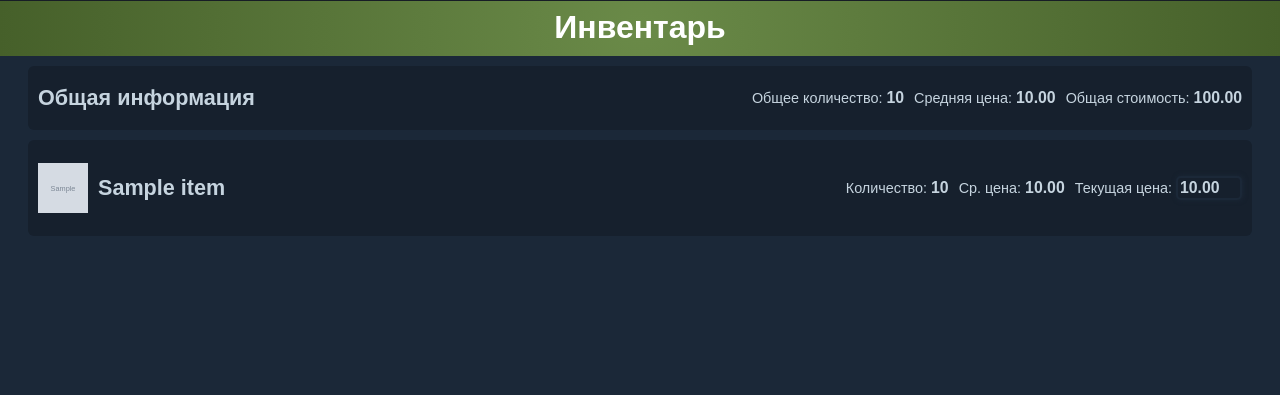
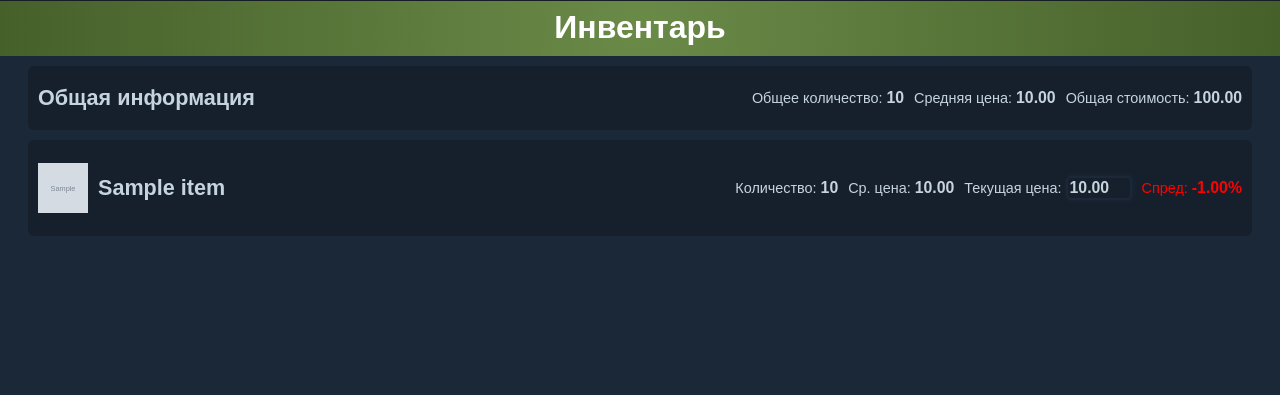
Before and after one commit to AnatoliiBessmertnyi/steam_items, a Django app: page / in a window 1280 px wide. Shown: the part 109-504 px from the top of the page. Run offline with Django 4.2, Linux system fonts and the light colour scheme; tables that the repository leaves empty hold one stand-in row (values such as "Sample post"); grey boxes marked "Sample" are stand-in pictures.

Commit message:
Добавил в модель предметов поле spread. Реализовал его подсчет в обработчике и настроил отображение на главной сайта.

```diff
--- a/steam_items/items/models.py
+++ b/steam_items/items/models.py
@@ -8,6 +8,8 @@ class Item(models.Model):
     quantity = models.IntegerField(default=0)
     total_price = models.FloatField(default=0.0)
     current_price = models.FloatField(default=0.0)
+    spread = models.FloatField(default=0.0)
+
 
     class Meta:
         ordering = ['name']
--- a/steam_items/items/static/css/styles.css
+++ b/steam_items/items/static/css/styles.css
@@ -108,6 +108,18 @@
 input[type="number"]::-webkit-outer-spin-button {
     -webkit-appearance: none;
     margin: 0;
+}
+
+.item-spread {
+    color: #c6d4df;
+}
+
+.item-spread.positive {
+    color: green;
+}
+
+.item-spread.negative {
+    color: red;
 }
 
 form {
--- a/steam_items/items/templates/index.html
+++ b/steam_items/items/templates/index.html
@@ -47,8 +47,12 @@
         <div class="item-part">
           <span class="item-label">Текущая цена:</span>
           <input type="number" id="current_price_{{ item.id }}" value="{{ item.current_price|floatformat:2 }}" onchange="saveCurrentPrice('{{ item.id }}')" onkeypress="handleKeyPress(event, '{{ item.id }}')">
+        </div>
+        <div class="item-part item-spread {% if item.spread > 0 %}positive{% elif item.spread < 0 %}negative{% endif %}">
+          <span class="item-label">Спред:</span>
+          <span class="item-value">{{ item.spread|floatformat:2 }}%</span>
+        </div>
       </div>
-    </div>
     </div>
   {% endfor %}
 {% endblock %}
--- a/steam_items/items/views.py
+++ b/steam_items/items/views.py
@@ -41,11 +41,14 @@ class IndexView(ListView):
         """
         return Item.objects.filter(quantity__gt=0)
 
+class IndexView(ListView):
+    template_name = 'index.html'
+    context_object_name = 'items'
+
+    def get_queryset(self):
+        return Item.objects.filter(quantity__gt=0)
+
     def get_context_data(self, **kwargs):
-        """
-        Добавляет в контекст общее количество, общую стоимость, среднюю цену и
-        список предметов с их средними ценами.
-        """
         context = super().get_context_data(**kwargs)
         items = self.get_queryset()
         total_quantity = sum(item.quantity for item in items)
@@ -58,6 +61,11 @@ class IndexView(ListView):
                 avg_price=Avg('price_per_item'))['avg_price']
             total_price += item_average_price * item.quantity if item_average_price else 0
             item.average_price = item_average_price
+            commission = additions.aggregate(commission=Avg('commission'))['commission']
+            if item_average_price and commission:
+                item.spread = ((item.current_price * ((100 - commission) / 100)) / item_average_price - 1) * 100
+                item.save()
+
             items_with_average_price.append(item)
         average_price = total_price / total_quantity if total_quantity else 0
         context['total_quantity'] = total_quantity
@@ -76,8 +84,6 @@ class ItemDetailView(DetailView):
         context['additions'] = ItemAddition.objects.filter(
             item=self.object, archived=False)
         return context
-
-
 
 
 class AddItemView(CreateView):
```
Also changed, not shown: steam_items/items/migrations/0017_item_spread.py (added).
